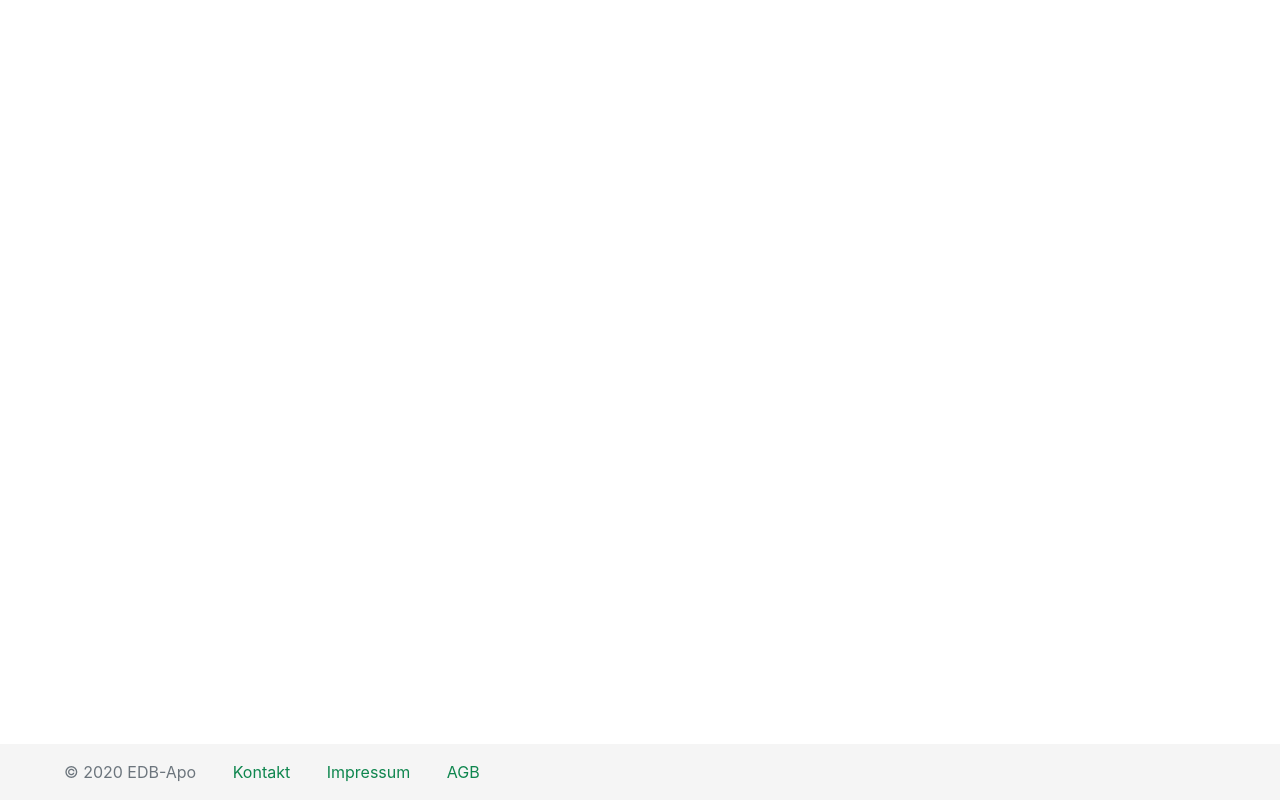
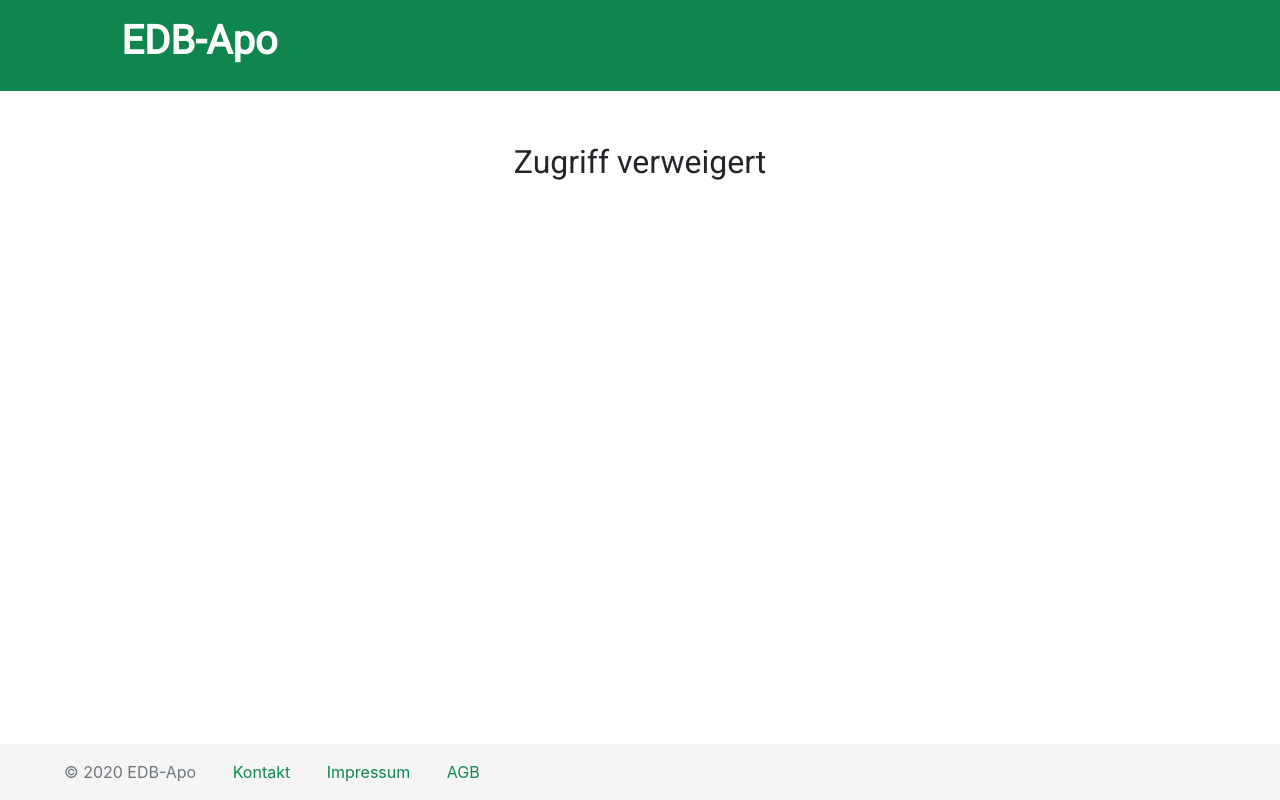
Before and after one commit to AdrianBeilharz/EDB-Apo, a React (Create React App) app in the folder frontend/: page /forbidden in a window 1280 px wide. Built offline with nearby package versions, Linux system fonts and the light colour scheme; the HTML template or start-up script is replaced by a standard one.

Commit message:
bugfix, added forbidden page

```diff
--- a/frontend/src/App.js
+++ b/frontend/src/App.js
@@ -8,6 +8,7 @@ import Agb from "./static/Agb";
 import Impressum from "./static/Impressum";
 import Kontakt from "./static/Kontakt";
 import { SnackbarProvider } from 'notistack';
+import Forbidden from './static/Forbidden';
 require('dotenv').config()
 
 function App() {
@@ -23,6 +24,7 @@ function App() {
           <Route path="/agb" exact component={Agb} />
           <Route path="/impressum" exact component={Impressum} />
           <Route path="/kontakt" exact component={Kontakt} />
+          <Route path="/forbidden" exact component={Forbidden} />
         </Switch>
       </Router>
     </SnackbarProvider>
--- a/frontend/src/modals/BtmAddModal.js
+++ b/frontend/src/modals/BtmAddModal.js
@@ -70,7 +70,7 @@ function BtmAddModal(props) {
       size="lg"
       aria-labelledby="contained-modal-title-vcenter"
       centered
-      onExiting={props.onHide}
+      onExiting={() => {setShowError(false); props.onHide()}}
       backdrop="static"
     >
       <Modal.Header closeButton>
--- /dev/null
+++ b/frontend/src/static/Forbidden.js
@@ -0,0 +1,28 @@
+import React from "react";
+import { Link } from "react-router-dom";
+import { Row, Col } from "react-bootstrap";
+import "./Static.scss";
+
+function Forbidden(props) {
+  return (
+    <React.Fragment>
+      <div className="header">
+        <Row>
+          <Col>
+            <Link to={`/`} className="link">
+              <h1>
+                <b>EDB-Apo</b>
+              </h1>
+            </Link>
+          </Col>
+          <Col>
+            <div className="float-right" style={{ marginRight: "25%" }}></div>
+          </Col>
+        </Row>
+        </div>
+        <div style={{display:'flex', alignItems:'center', justifyContent:'center', marginTop:'3em'}}><h2>Zugriff verweigert</h2></div>
+    </React.Fragment>
+  );
+}
+
+export default Forbidden;
```
